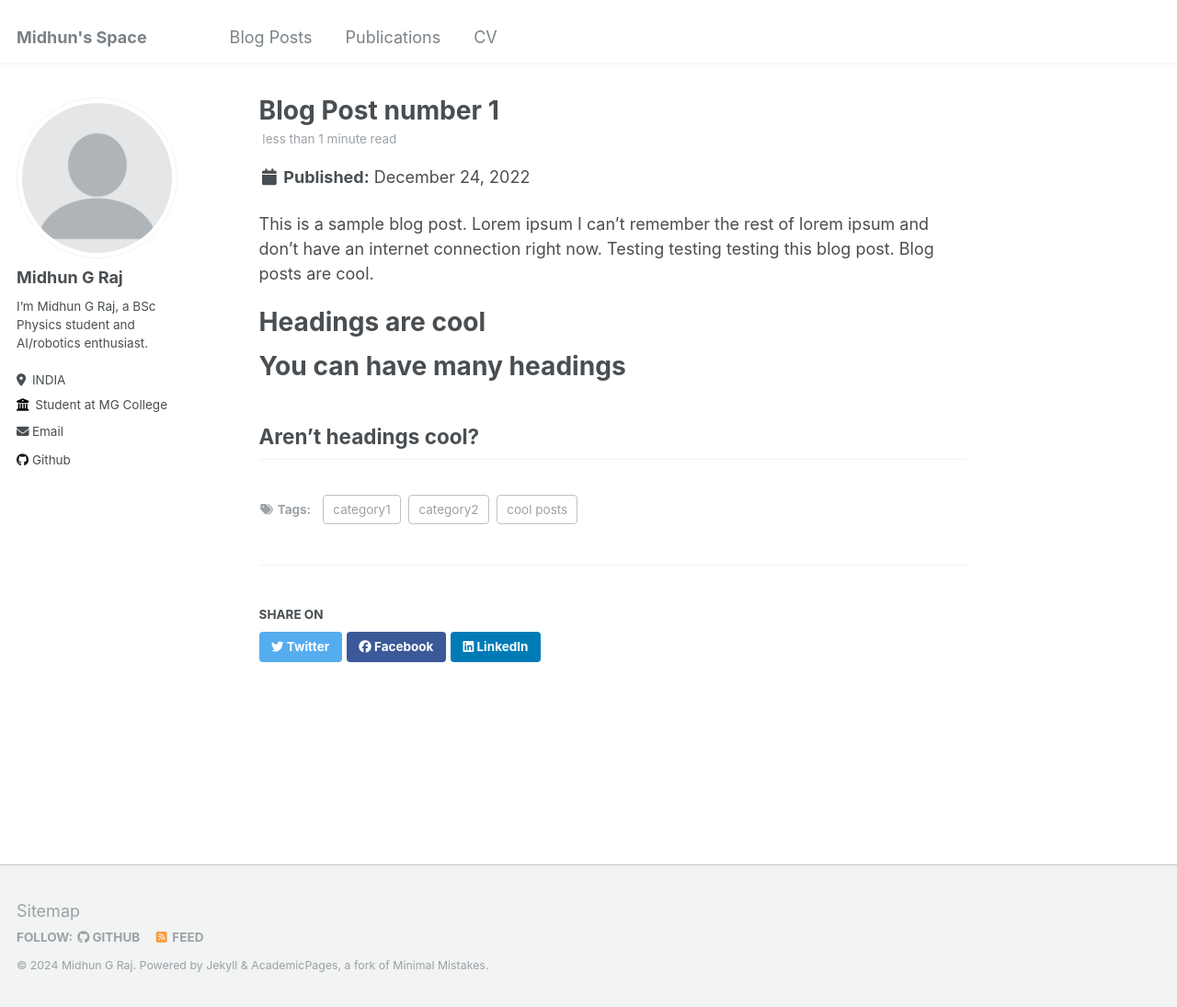
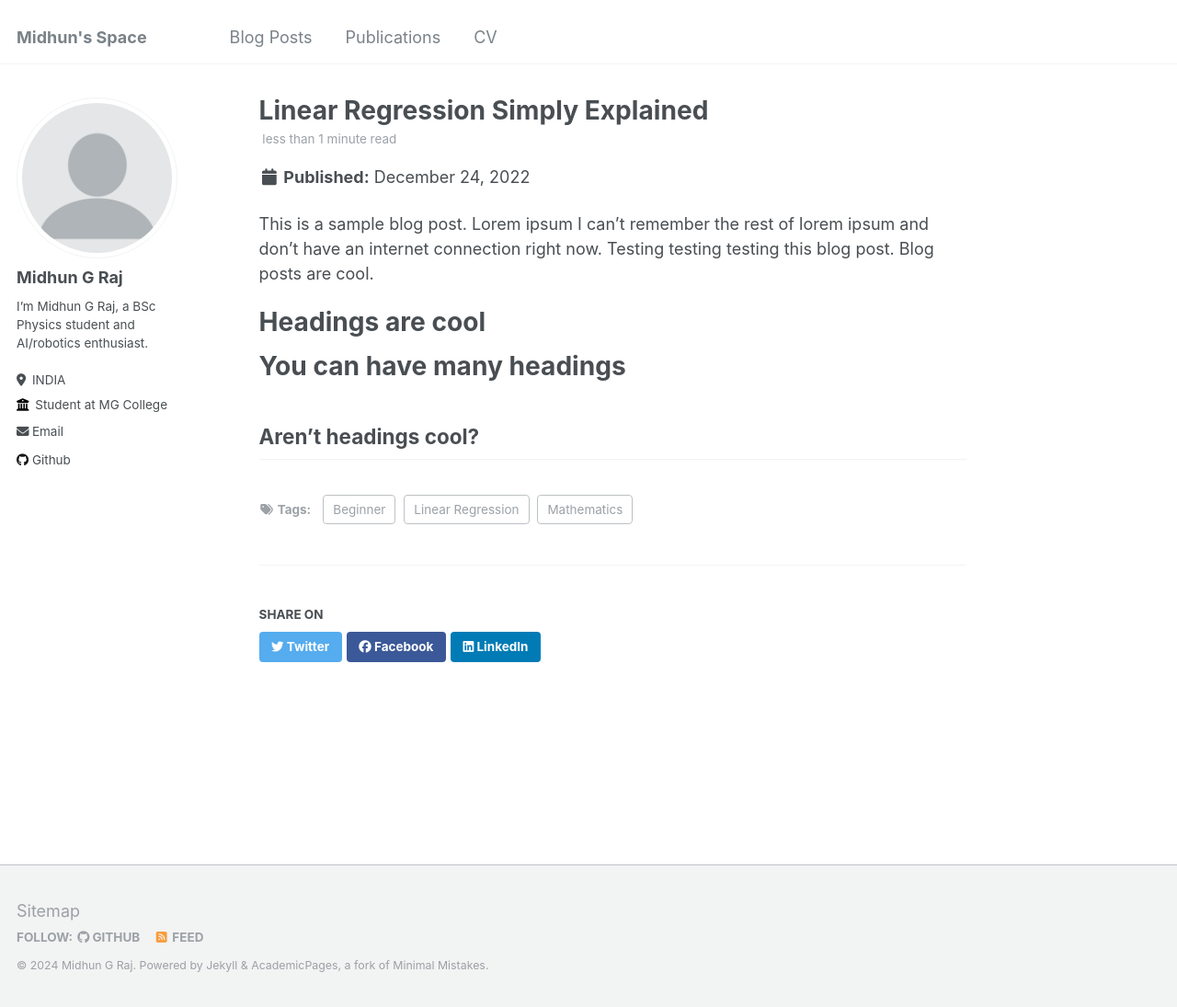
Before and after one commit to MIDHUNGRAJ/midhungraj.github.io, a Jekyll site: the page built from _posts/2012-08-14-blog-post-1.md, in a window 1280 px wide and 1095 px high. Shown: the whole window at 92% size. Built offline with Jekyll 4.4.1, drawn with Linux system fonts in a browser that asks for light colours.

Commit message:
update -> ##

```diff
--- a/_posts/2012-08-14-blog-post-1.md
+++ b/_posts/2012-08-14-blog-post-1.md
@@ -1,11 +1,11 @@
 ---
-title: 'Blog Post number 1'
+title: 'Linear Regression Simply Explained'
 date: 2022-12-24
 permalink: /posts/2024/12/blog-post-1/
 tags:
-  - cool posts
-  - category1
-  - category2
+  - Linear Regression
+  - Beginner
+  - Mathematics
 ---
 
 This is a sample blog post. Lorem ipsum I can't remember the rest of lorem ipsum and don't have an internet connection right now. Testing testing testing this blog post. Blog posts are cool.
```
